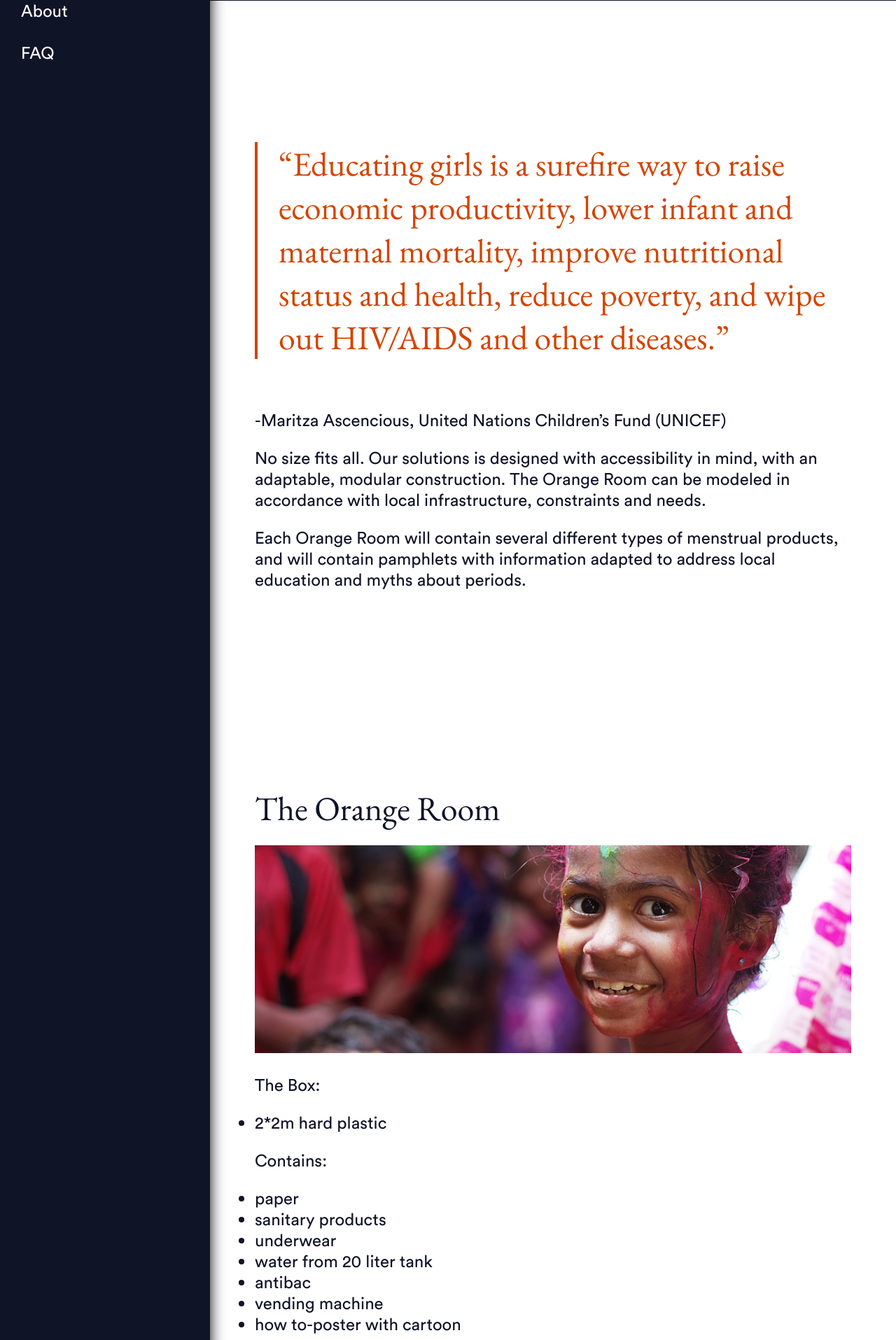
After one commit to mikkelgud/final-project-webprosjekt, a PHP site: page /solution.php in a window 1280 px wide. The commit adds this page. Shown: the part 605-2520 px from the top of the page at 70% size. Run offline with PHP 8.4, Linux system fonts and the light colour scheme.

Commit message:
Filled in the pages

```diff
--- a/index.php
+++ b/index.php
@@ -30,7 +30,7 @@
                     <p>In 2017, over 100 000 people in developing countries did not go to school for several days during their period. This is due to the pricing and lack of period products and unsafe hygienic conditions in their communities.</p>
 
                     <div class="button-container p-t-lg">
-                        <a class="button button--transparent-dark" href="/challenge">About the challenge</a>
+                        <a class="button button--transparent-dark" href="/challenge.php">About the challenge</a>
                     </div>
                 </div>
             </div>
@@ -57,7 +57,7 @@
                         <div class="infobox__content">
                             <h3 class="infobox__title">Infobox</h3>
                             <p>In 2017, over 100 000 people in developing countries did not go to school for several days during their period. </p>
-                            <a href="#">Source</a>
+                            <a href="#" target="blank">Source</a>
                         </div>
                     </div>
 
--- a/menu.php
+++ b/menu.php
@@ -8,16 +8,16 @@
                 <a class="active" href="/">Home</a>
             </div>
             <div class="single-menu-item">
-                <a href="/challenge">Our Challenge</a>
+                <a href="/challenge.php">Our Challenge</a>
             </div>
             <div class="single-menu-item">
-                <a href="/solution">Our Solution</a>
+                <a href="/solution.php">Our Solution</a>
             </div>
             <div class="single-menu-item">
-                <a href="/about">About</a>
+                <a href="/about.php">About</a>
             </div>
             <div class="single-menu-item">
-                <a href="/faq">FAQ</a>
+                <a href="/faq.php">FAQ</a>
             </div>
         </div>
     </div>
--- /dev/null
+++ b/solution.php
@@ -0,0 +1,90 @@
+<?php include("head.php"); ?>
+<?php include("menu.php"); ?>
+
+<main class="main">
+    <section class="page-header">
+        <div class="container">
+            <div class="grid">
+                <div class="col">
+                    <h1 class="u-color-white">Our Solution </h1>
+
+                </div>
+            </div>
+        </div>
+    </section>
+
+    <section class="content-section">
+        <div class="container">
+            <div class="grid">
+                <div class="col">
+                <q>Educating girls is a surefire way to raise economic productivity, lower infant and maternal mortality, improve nutritional status and health, reduce poverty, and wipe out HIV/AIDS and other diseases.</q>
+                 <p>-Maritza Ascencious, United Nations Children’s Fund (UNICEF)</p>
+                    <p>No size fits all. Our solutions is designed with accessibility in mind, with an adaptable, modular construction. The Orange Room can be modeled in accordance with local infrastructure, constraints and needs.</p>
+            <p>Each Orange Room will contain several different types of menstrual products, and will contain pamphlets with information adapted to address local education and myths about periods. </p>
+                </div>
+            </div>
+        </div>
+    </section>
+
+
+    <section class="content-section">
+        <div class="container">
+            <div class="grid">
+                <div class="col">
+                    <h2 class="serif">The Orange Room</h2>
+                    <img src="images/person-with-painting.jpg" alt="Image of young smiling person" />
+                    <p>The Box:</p>
+                    <ul>
+                   <li>2*2m hard plastic</li>
+                    </ul>
+                  <p>Contains:</p>
+                   <ul>
+                   <li>paper</li>
+                   <li>sanitary products</li>
+                   <li>underwear</li>
+                   <li>water from 20 liter tank</li>
+                   <li>antibac</li>
+                   <li>vending machine</li>
+                   <li>how to-poster with cartoon</li>
+                    </ul>
+                    <a href="/angola" class="linkbox">
+                        <div class="linkbox__content">
+                            <div class="linkbox__image">
+                                <img src="images/angola-person.png" />
+                            </div>
+                            <div class="linkbox__meta">
+                                <h3 class="linkbox__title">Angola</h3>
+                                <p>Read the case study</p>
+                                <svg class="arrow" width="194" height="16" viewBox="0 0 194 16" fill="none" xmlns="http://www.w3.org/2000/svg">
+                                <path d="M193.707 8.70712C194.098 8.3166 194.098 7.68343 193.707 7.29291L187.343 0.928949C186.953 0.538424 186.319 0.538424 185.929 0.928948C185.538 1.31947 185.538 1.95264 185.929 2.34316L191.586 8.00002L185.929 13.6569C185.538 14.0474 185.538 14.6806 185.929 15.0711C186.319 15.4616 186.953 15.4616 187.343 15.0711L193.707 8.70712ZM-8.74228e-08 9L193 9.00002L193 7.00002L8.74228e-08 7L-8.74228e-08 9Z" fill="white"/>
+                                </svg>
+                            </div>
+                        </div>
+                    </a>
+                    <a href="/angola" class="linkbox">
+                        <div class="linkbox__content">
+                            <div class="linkbox__image">
+                                <img src="images/angola-person.png" />
+                            </div>
+                            <div class="linkbox__meta">
+                                <h3 class="linkbox__title">India</h3>
+                                <p>Read the case study</p>
+                                <svg class="arrow" width="194" height="16" viewBox="0 0 194 16" fill="none" xmlns="http://www.w3.org/2000/svg">
+                                <path d="M193.707 8.70712C194.098 8.3166 194.098 7.68343 193.707 7.29291L187.343 0.928949C186.953 0.538424 186.319 0.538424 185.929 0.928948C185.538 1.31947 185.538 1.95264 185.929 2.34316L191.586 8.00002L185.929 13.6569C185.538 14.0474 185.538 14.6806 185.929 15.0711C186.319 15.4616 186.953 15.4616 187.343 15.0711L193.707 8.70712ZM-8.74228e-08 9L193 9.00002L193 7.00002L8.74228e-08 7L-8.74228e-08 9Z" fill="white"/>
+                                </svg>
+                            </div>
+                        </div>
+                    </a>
+                    <p>Fears of leaking and getting caught off guard by your period are both fears that will ring true for anyone who has ever menstruated. Research has repeatedly shown that knowledge about  menstruation (and menstrual products) is just as an important part of the equation as access to menstrual products and bathrooms.  In countries such as India, there is a great preference to talk about menstrual health with older siblings, friends or other pupils rather than teachers and their own mothers.  Creating a safe environment and community of educated peers will undoubtedly be a crucial part of ending period poverty. </p>
+              <p>The Orange Box peer-mentor program provides evidence-based information on menstruation, menstruation products, gender sensitivity and puberty education. The program will be developed in accordance to local needs in collaboration with Orange Box advisory board and advisors. </p>
+              <p>Our solutions should feel like a safe environment for everyone, and we aspire to ensure this by designing with accessibility in mind. Got feedback? Contact us at contact@orangeroom.com.</p>
+                </div>
+            </div>
+        </div>
+    </section>
+
+</main>
+
+
+
+<?php include("footer.php"); ?>
```
Also changed, not shown: about.php (added, +29 -0 lines), challenge.php (added, +65 -0 lines), faq.php (added, +64 -0 lines), images/tampons.png (added).
